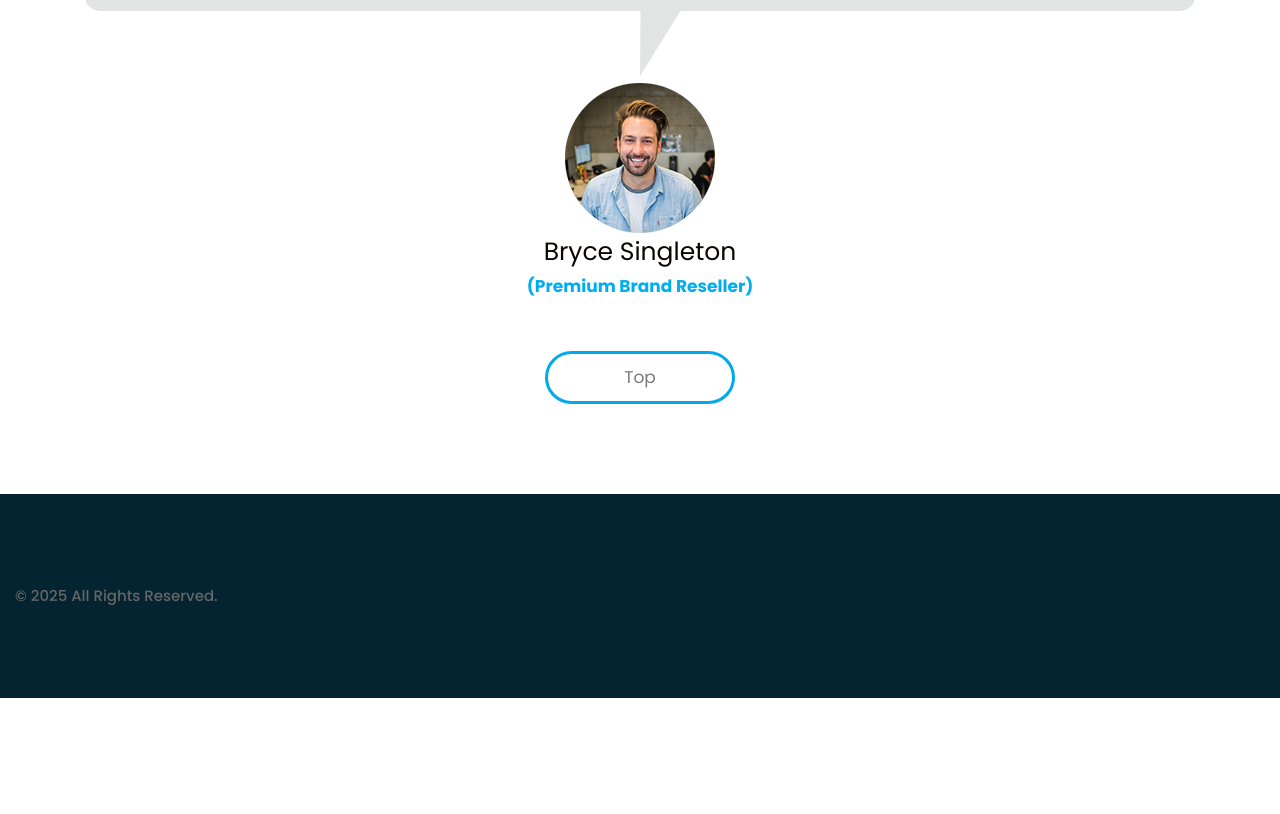
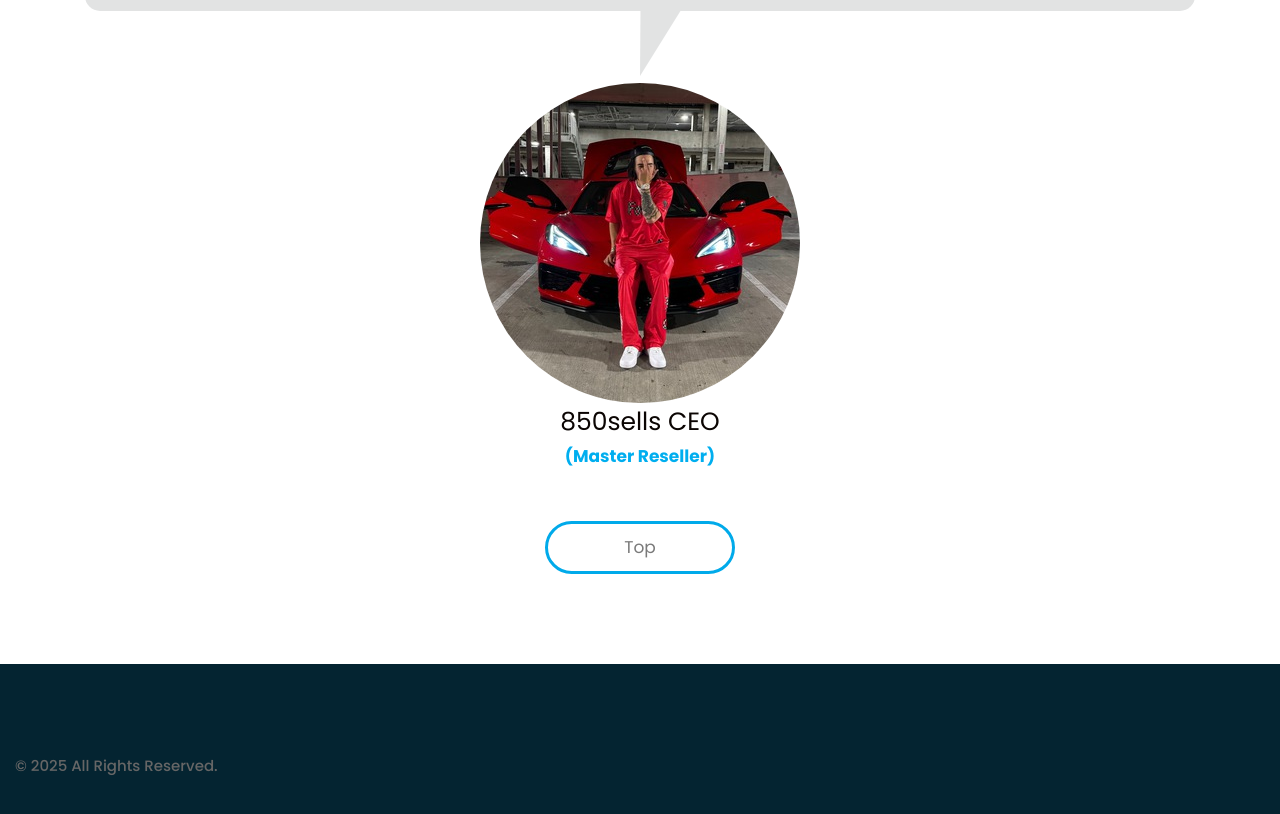
Before and after one commit to DSmith-97/850sells, a plain HTML site: page index.html in a window 1280 px wide. Shown: the part 5703-6517 px from the top of the page. Before the commit the page ends 6401 px from the top, so only its background shows below. Drawn offline with nearby package versions, Linux system fonts and the light colour scheme.

Commit message:
add CEO pic

```diff
--- a/index.html
+++ b/index.html
@@ -406,9 +406,9 @@
                      <p>Needed fast funding to purchase more inventory. I asked 850sells to help turbo charge my online reselling business. 850sells delivered beyond my expectations! <br />So glad I joined the community!</p>
                   </div>
                   <div class="jonu">
-                     <img src="images/cross_img.png" alt="#"/>
-                     <h3>Bryce Singleton</h3>
-                     <strong>(Premium Brand Reseller)</strong>
+                     <img style="border-radius: 160px;" src="images/850_CEO.jpg" alt="#"/>
+                     <h3>850sells CEO</h3>
+                     <strong>(Master Reseller)</strong>
                      <a class="read_more" href="#850_Kickstart">Top</a>
                   </div>
                </div>
```
Also changed, not shown: images/850_CEO.jpg (added).
